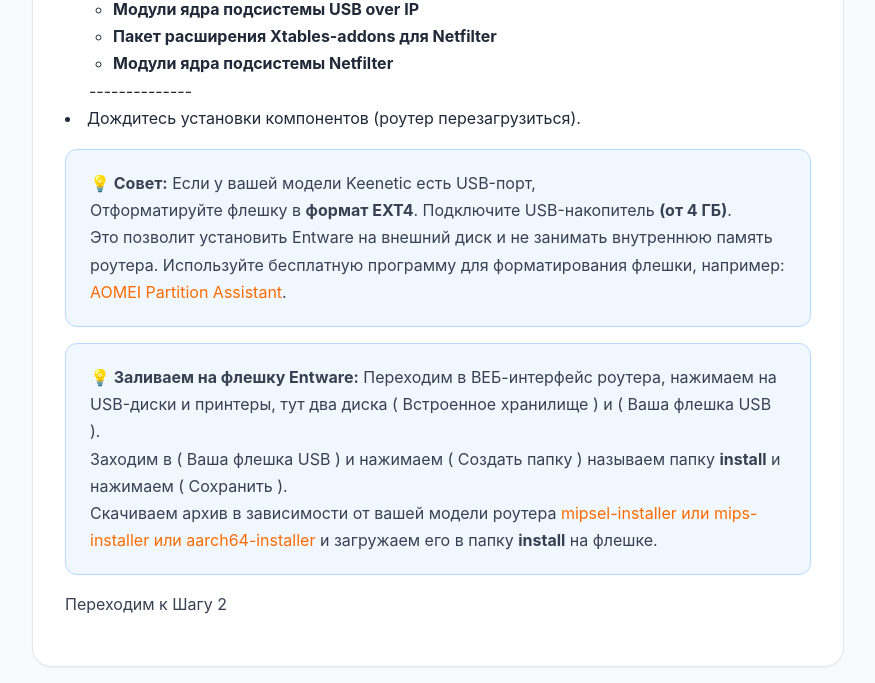
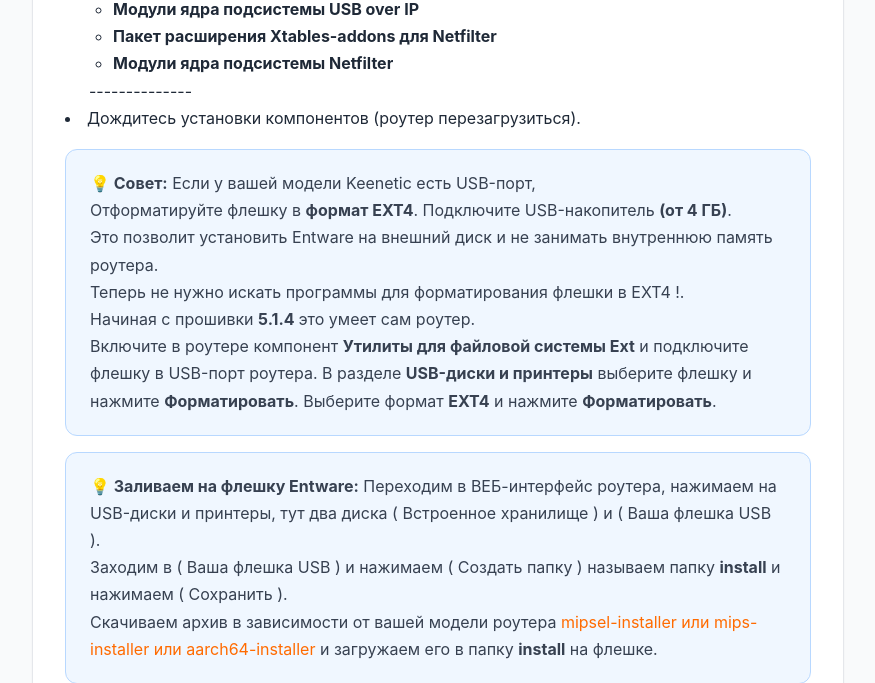
Before and after one commit to bi333on/cms-site-xkeen, a Flask app: page /setup/ in a window 1280 px wide. Shown: the part 984-1667 px from the top of the page, without its empty margins (202-1077 px from the left). Run offline with Flask 3, Linux system fonts and the light colour scheme; data comes from the database, SQL or seed files in the repository; data that the repository does not hold is empty.

Commit message:
Инструкция: перенос заметки про EXT4 в шаг 1, добавлены шаги форматирования через роутер

```diff
--- a/templates/setup_guide.html
+++ b/templates/setup_guide.html
@@ -60,7 +60,10 @@
 
             <div class="info-box">
                 <strong>💡 Совет:</strong> Если у вашей модели Keenetic есть USB-порт,<br>Отформатируйте флешку в <b>формат EXT4</b>. Подключите USB-накопитель <b>(от 4 ГБ)</b>.
-                <br>Это позволит установить Entware на внешний диск и не занимать внутреннюю память роутера. Используйте бесплатную программу для форматирования флешки, например: <a href="https://www.diskpart.com/download.html" target="_blank">AOMEI Partition Assistant</a>.
+                <br>Это позволит установить Entware на внешний диск и не занимать внутреннюю память роутера.
+                <br>Теперь не нужно искать программы для форматирования флешки в EXT4 !.
+                <br>Начиная с прошивки <b>5.1.4 </b>это умеет сам роутер.
+                <br>Включите в роутере компонент <b>Утилиты для файловой системы Ext</b> и подключите флешку в USB-порт роутера. В разделе <b>USB-диски и принтеры</b> выберите флешку и нажмите <b>Форматировать</b>. Выберите формат <b>EXT4</b> и нажмите <b>Форматировать</b>.
             </div>
             <div class="info-box">
                 <strong>💡 Заливаем на флешку Entware:</strong> Переходим в ВЕБ-интерфейс роутера, нажимаем на USB-диски и принтеры, тут два диска ( Встроенное хранилище ) и ( Ваша флешка USB ).
@@ -88,10 +91,6 @@
         <div class="step-block">
             <h2><span class="step-badge">Шаг 3</span> Установка Xray-core</h2>
             <p>Подключитесь к роутеру по SSH. Откройте терминал (<b><a href="https://putty.org.ru/download" target="_blank">Putty</a></b>, или <b><a href="https://www.termius.com/download/" target="_blank">Termius</a></b>) и выполните подключение к флешке.</p>
-
-            <div class="info-box">Теперь не нужно искать программы для форматирования флешки в EXT4 !
-                <br>Начиная с прошивки <b>5.1.4 </b>это умеет сам роутер.</div>
-
             <div class="info-box">ip адрес: <b>192.168.1.1</b><br>порт: <b>22 или 222</b><br>логин: <b>root</b><br>пароль: <b>keenetic</b></div>
             <p>После подключения установите Xray-core:</p>
             <div class="code-block"><pre><code>opkg update</code></pre></div>
```
